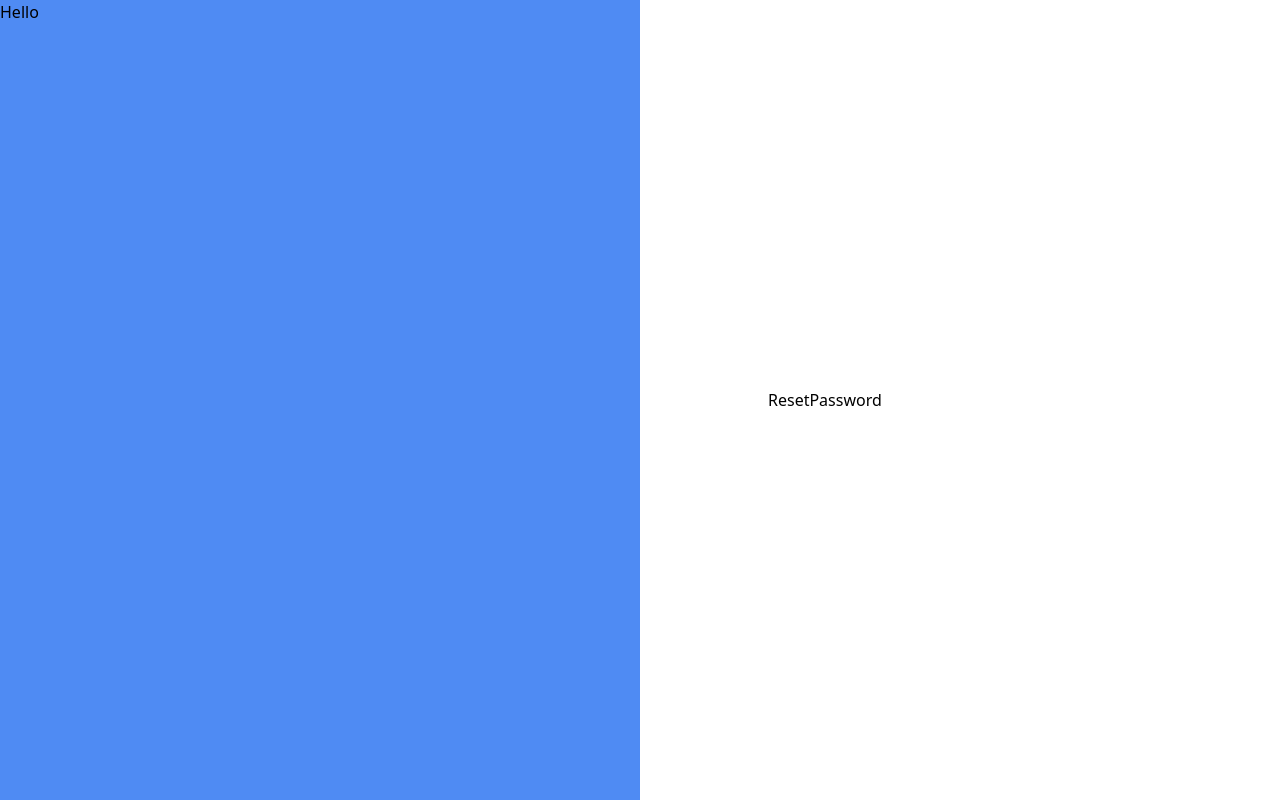
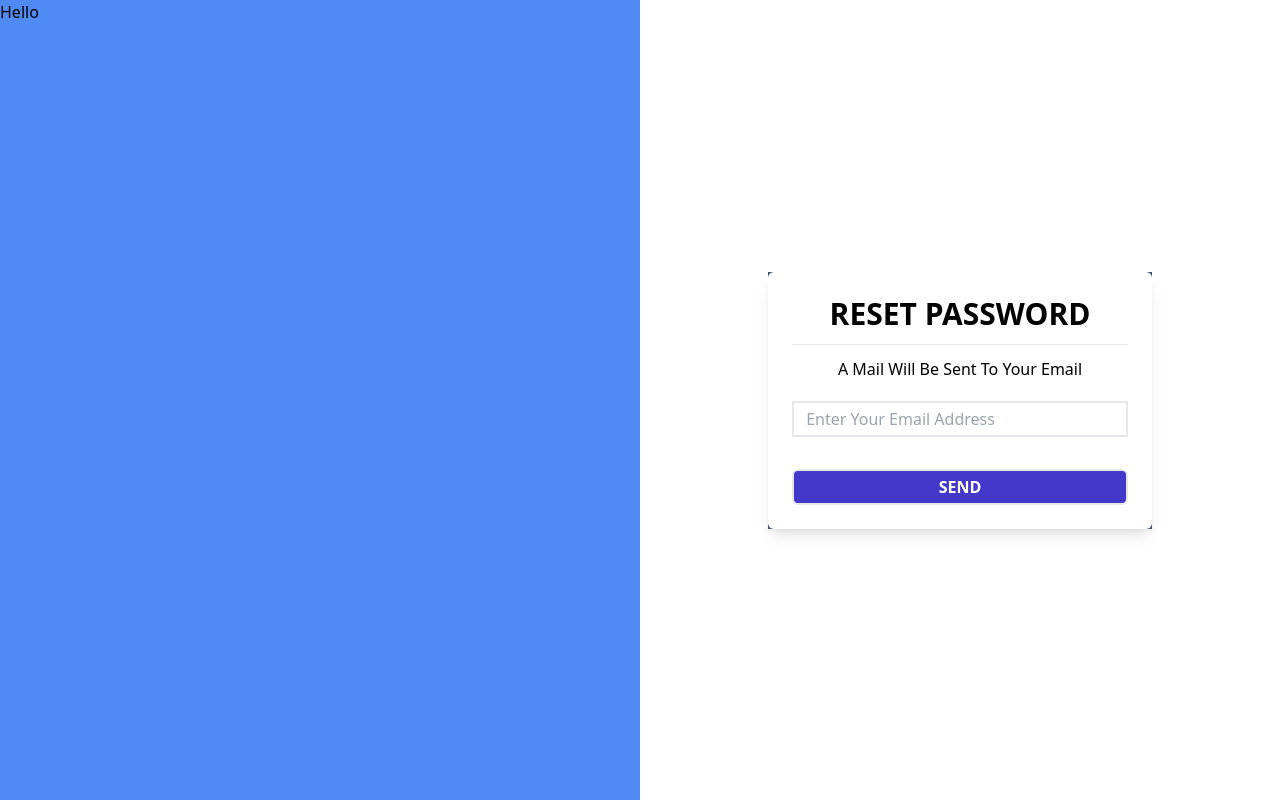
Before and after one commit to destinybravos/school-mgt, a React (Vite) app: page /reset-password in a window 1280 px wide. Built offline with nearby package versions, Linux system fonts and the light colour scheme.

Commit message:
ResetPassword page

```diff
--- a/src/pages/auth/ResetPassword.jsx
+++ b/src/pages/auth/ResetPassword.jsx
@@ -2,7 +2,27 @@ import React from 'react'
 
 const ResetPassword = () => {
   return (
-    <div>ResetPassword</div>
+    <div>
+
+    <div className="flex justify-center items-center  bg-slate-600 ">
+        <div className="w-96 p-6 shadow-lg bg-white rounded-md">
+            <h1 class="text text-3xl block text-center font-semibold"> RESET PASSWORD </h1>
+            <hr class="mt-3" />
+                <div className="mt-3">
+                    <p class="block  text-center mb-5">
+                         A Mail Will Be Sent To Your Email
+                    </p>
+                    <input type="email"  placeholder=" Enter Your Email Address" class="border-2 w-full text-base mb-3 px-2 py-1 focus:outline-0 focus:ring-0 focus:border-gray-600  hover:border-none"/>
+                </div>
+                <div class="mt-5">
+                    <button type="submit" class="border-2 bg-indigo-700 text-white py-1 w-full rounded-md hover:bg-transparent hover:text-indigo-700  font-bold">
+                         SEND
+                    </button>
+                </div>
+        </div>
+    </div>
+
+    </div>
   )
 }
 
```
